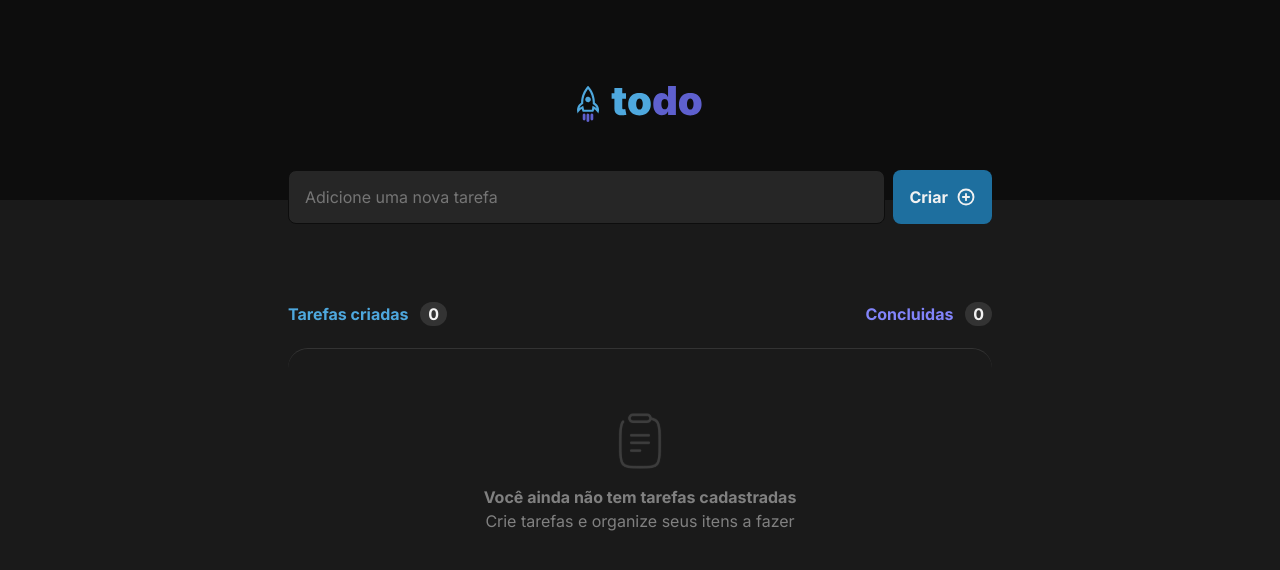
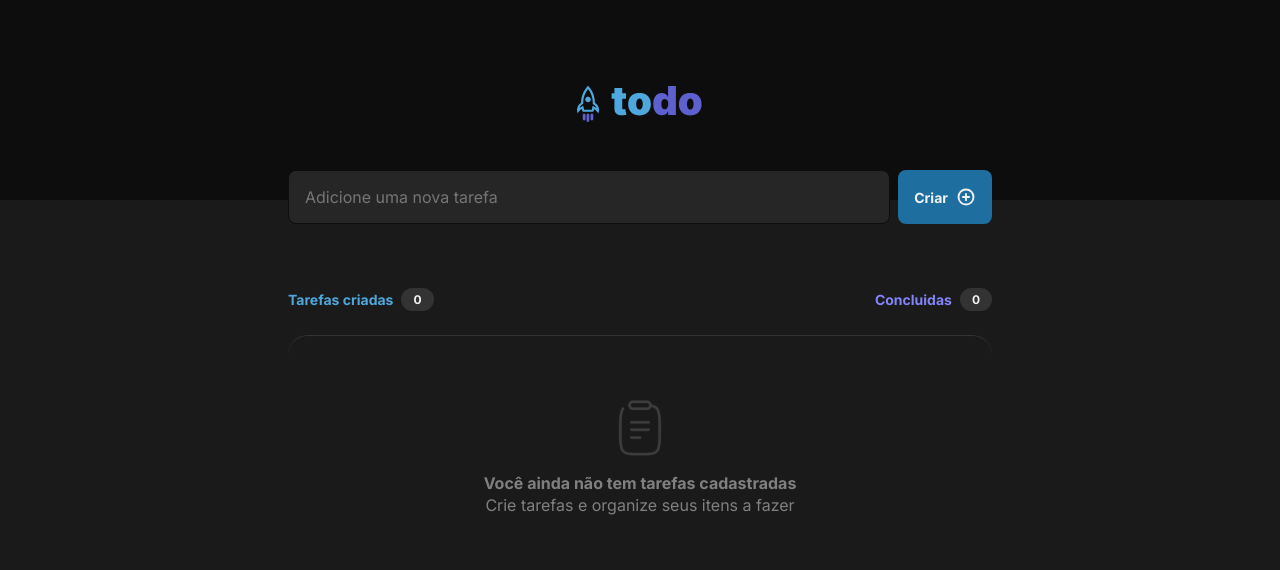
Before and after one commit to TiagoFreitas03/to-do-list, a React (Vite) app: page / in a window 1280 px wide. Shown: the top 570 px of the page. Built offline with nearby package versions, Linux system fonts and the light colour scheme.

Commit message:
ajustes na estilização

```diff
--- a/src/app.module.css
+++ b/src/app.module.css
@@ -5,12 +5,19 @@
 }
 
 .listWrapper {
-  margin-top: 5rem;
+  margin-top: 4rem;
 }
 
 .listWrapper header {
   display: flex;
   justify-content: space-between;
+  align-items: center;
+}
+
+.listWrapper header strong {
+  display: flex;
+  align-items: center;
+  font-size: 0.875rem;
 }
 
 .listWrapper header strong:nth-child(1) {
@@ -24,9 +31,10 @@
 .listWrapper header strong span {
   background-color: var(--gray-400);
   color: var(--gray-100);
-  padding: 0.125rem 0.5rem;
+  padding: 0.25rem 0.75rem;
   border-radius: 16px;
   margin-left: 0.5rem;
+  font-size: 0.75rem;
 }
 
 main {
@@ -42,7 +50,7 @@ main {
   padding: 4rem 0;
   border-top: 1px solid var(--gray-400);
   border-radius: 20px 20px;
-  line-height: 1.5;
+  line-height: 1.4;
 }
 
 .emptyList strong {
--- a/src/components/new-task-form.module.css
+++ b/src/components/new-task-form.module.css
@@ -15,6 +15,7 @@
 }
 
 .newTaskForm button {
+  font-size: 0.875rem;
   background-color: var(--blue-700);
   color: var(--gray-100);
   border: none;
@@ -27,7 +28,6 @@
 
   cursor: pointer;
   gap: 0.5rem;
-  line-height: 0;
   font-weight: bold;
   transition: background-color 0.2s;
 }
--- a/src/global.css
+++ b/src/global.css
@@ -24,7 +24,6 @@
 
 :focus {
   outline: transparent;
-  box-shadow: 0 0 0 2px var(--purple-700);
 }
 
 body {
```
